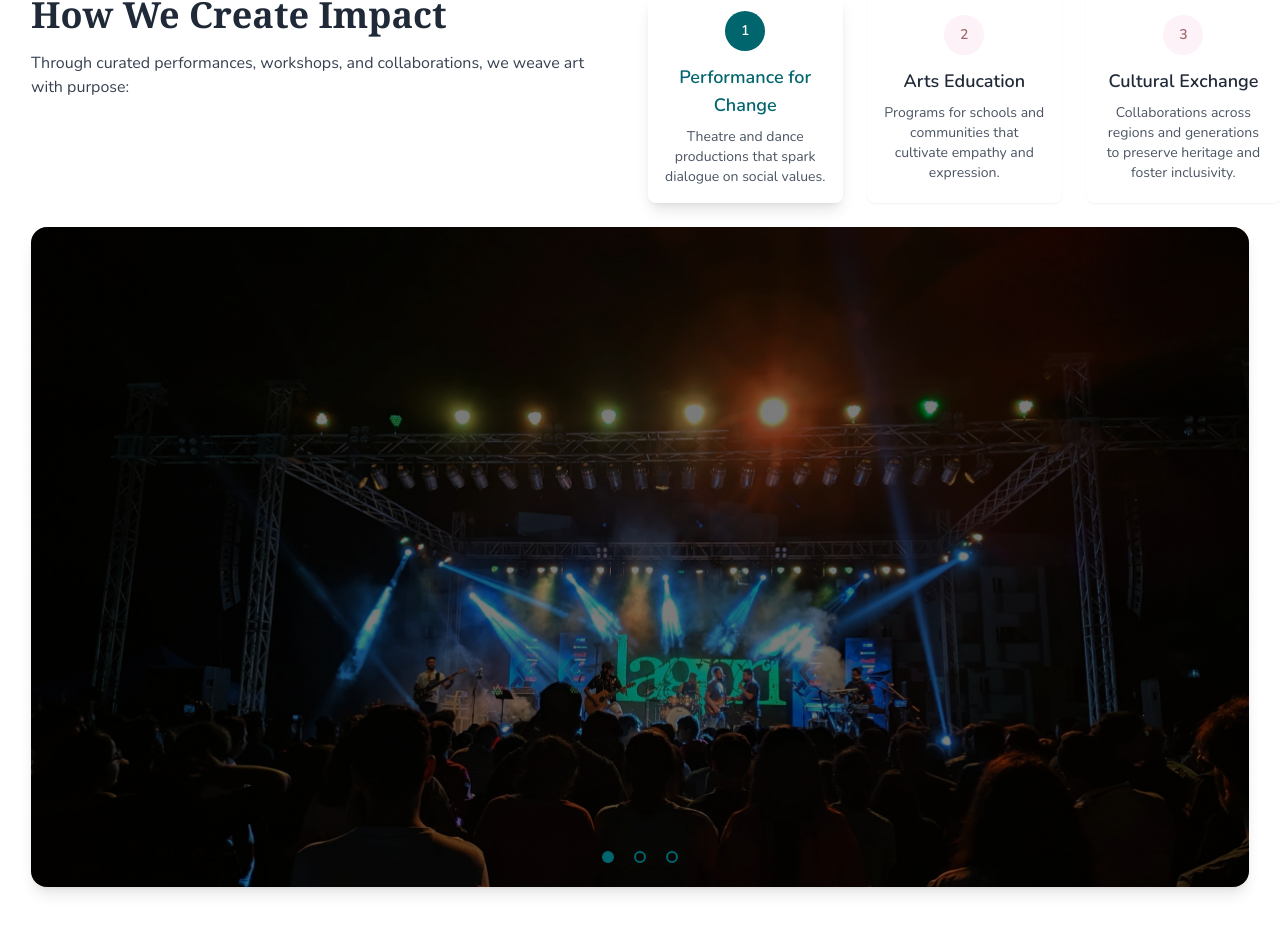
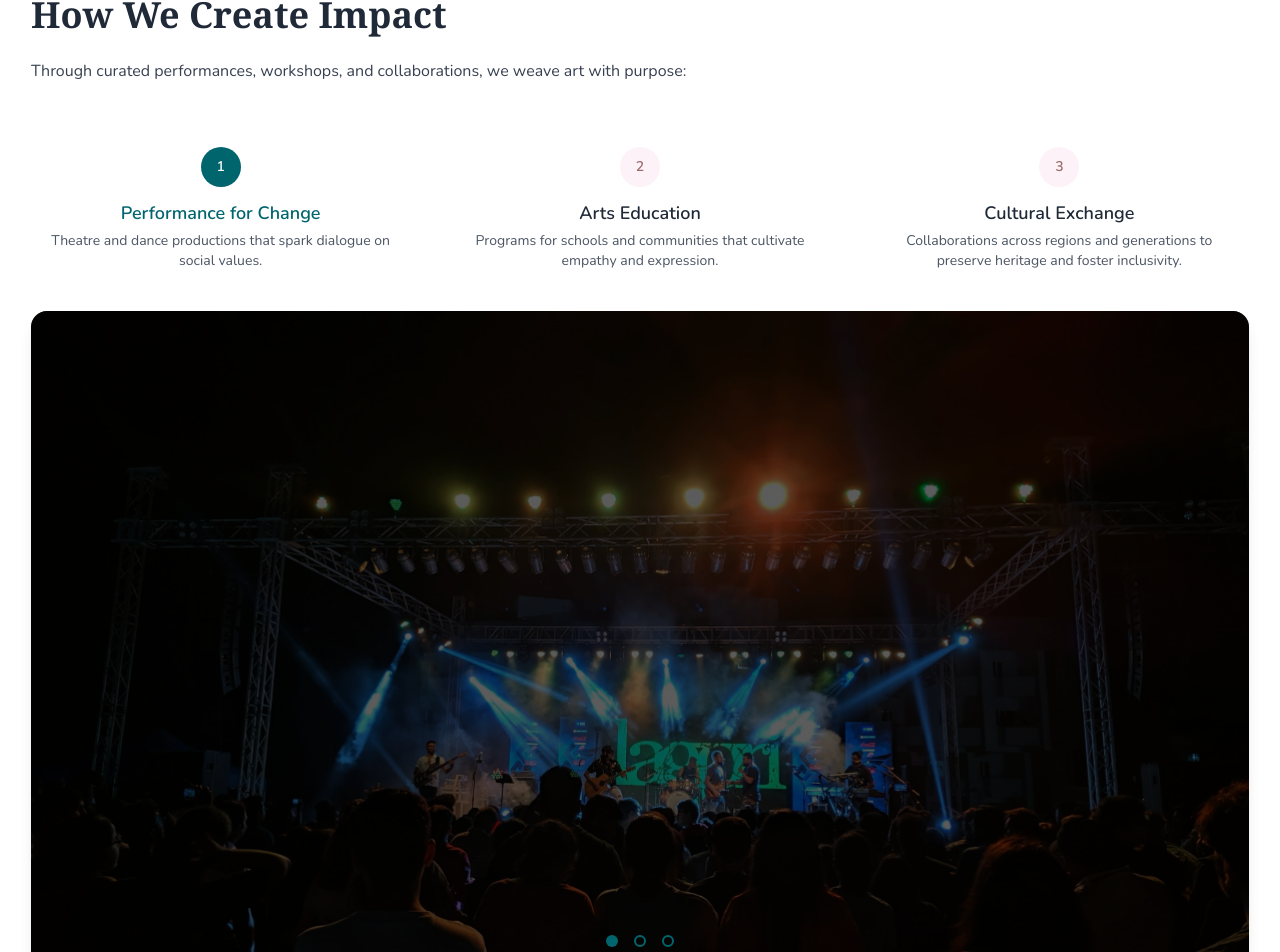
Before and after one commit to PritiHM/Vaachi-Website, a Next.js app: page / in a window 1280 px wide. Shown: the part 2250-3202 px from the top of the page. Built offline with nearby package versions, Linux system fonts and the light colour scheme.

Commit message:
updated ui and fixes

```diff
--- a/components/ImpactSection.jsx
+++ b/components/ImpactSection.jsx
@@ -1,104 +1,117 @@
 "use client";
-import { useEffect, useRef, useState } from "react";
+import { useState } from "react";
 import Image from "next/image";
 
 export default function ImpactSection() {
   const [activePoint, setActivePoint] = useState(0);
+  const [activeSlide, setActiveSlide] = useState(0);
+
   const points = [
     {
       id: 1,
       title: "Performance for Change",
       desc: "Theatre and dance productions that spark dialogue on social values.",
+      slides: [
+        "/images/impact-slide1.png",
+        "/images/impact-slide1.png",
+        "/images/impact-slide1.png",
+      ]
     },
     {
       id: 2,
       title: "Arts Education",
       desc: "Programs for schools and communities that cultivate empathy and expression.",
+      slides: [
+        "/images/impact-slide1.png",
+        "/images/impact-slide1.png",
+        "/images/impact-slide1.png",
+      ]
     },
     {
       id: 3,
       title: "Cultural Exchange",
       desc: "Collaborations across regions and generations to preserve heritage and foster inclusivity.",
+      slides: [
+        "/images/impact-slide1.png",
+        "/images/impact-slide1.png",
+        "/images/impact-slide1.png",
+      ]
     },
   ];
 
-  const images = [
-    "/images/impact-slide1.png",
-    "/images/impact-slide2.png",
-    "/images/impact-slide3.png"
-  ];
-
-  const listRef = useRef(null);
-  useEffect(() => {
-    const el = listRef.current?.querySelector(`[data-idx="${activePoint}"]`);
-    el?.scrollIntoView?.({ behavior: "smooth", block: "nearest", inline: "center" });
-  }, [activePoint]);
+  const current = points[activePoint];
 
   return (
-    <section className="w-full flex justify-center bg-white py-8 sm:py-12">
-      <div className="w-full max-w-[1250px] px-4">
-        <div className="grid lg:grid-cols-[48%_52%] gap-8 items-start">
-          <div>
-            <h2 className="text-4xl font-serif font-semibold text-[#1f2937]">
+    <section className="max-w-[1250px] w-full mx-auto px-4 mt-6 mb-10">
+
+      {/* Header */}
+      <div className="mb-6">
+        <h2 className="text-4xl font-serif font-semibold text-[#1f2937] mb-3">
           How We Create Impact
         </h2>
-            <p className="text-base text-gray-700 mt-4 max-w-[640px]">
+        <p className="text-base text-gray-700 max-w-[900px] mt-6">
           Through curated performances, workshops, and collaborations, we weave art with purpose:
         </p>
       </div>
 
-          <div className="w-full">
-            <div ref={listRef} className="grid grid-cols-1 sm:grid-cols-3 gap-4 lg:gap-6">
+      {/* Points */}
+      <div className="grid grid-cols-3 gap-10 mt-16 mb-6">
         {points.map((p, idx) => (
           <button
             key={p.id}
-                  data-idx={idx}
-                  type="button"
-                  onClick={() => setActivePoint(idx)}
-                  aria-pressed={activePoint === idx}
-                  className={`w-full text-center p-4 rounded-lg transition-shadow duration-200 ${
-                    activePoint === idx ? "shadow-lg" : "shadow-sm"
-                  }`}
+            onClick={() => {
+              setActivePoint(idx);
+              setActiveSlide(0);
+            }}
+            className="focus:outline-none"
           >
+            <div className="flex flex-col items-center text-center">
+
               <div
-                    className={`mx-auto w-10 h-10 rounded-full flex items-center justify-center font-semibold text-sm ${
-                      activePoint === idx ? "bg-[#00656D] text-white" : "bg-pink-50 text-[#9b6a6a]"
-                    }`}
+                className={`w-10 h-10 rounded-full flex items-center justify-center font-semibold text-sm
+                  ${activePoint === idx ? "bg-[#00656D] text-white" : "bg-pink-50 text-[#9b6a6a]"}`}
               >
                 {p.id}
               </div>
-                  <h3 className={`mt-3 text-lg font-semibold ${activePoint === idx ? "text-[#00656D]" : "text-gray-800"}`}>
+
+              <div className="mt-3">
+                <h3 className={`text-lg font-semibold ${activePoint === idx ? "text-[#00656D]" : "text-gray-800"}`}>
                   {p.title}
                 </h3>
-                  <p className="mt-2 text-sm text-gray-600">{p.desc}</p>
+                <p className="text-sm text-gray-600 mt-1 max-w-[340px]">
+                  {p.desc}
+                </p>
+              </div>
+
+            </div>
           </button>
         ))}
       </div>
-          </div>
-        </div>
 
-        <div className="relative w-full rounded-2xl overflow-hidden shadow-lg mt-6">
-          <div className="relative w-full h-[260px] sm:h-[360px] md:h-[480px] lg:h-[660px]">
+      {/* IMAGE BOX - SAME SIZE EXACTLY */}
+      <div className="relative w-full h-[660px] rounded-2xl overflow-hidden shadow-lg mt-10">
+
+        {current.slides.map((src, i) => (
+          <div
+            key={i}
+            className={`absolute inset-0 transition-opacity duration-500 ease-in-out
+              ${i === activeSlide ? "opacity-100 z-10" : "opacity-0 z-0"}`}
+          >
             <Image
-              src={images[activePoint]}
-              alt={`impact ${activePoint + 1}`}
+              src={src}
+              alt=""
               fill
               className="object-cover"
-              priority
             />
-            <div className="absolute inset-0 bg-black/20" />
+            <div className="absolute inset-0 bg-black/40"></div>
           </div>
+        ))}
 
-          <div className="absolute bottom-5 left-1/2 -translate-x-1/2 flex gap-3 z-50 pointer-events-auto">
-            {images.map((_, idx) => (
-              <button
-                key={idx}
-                type="button"
-                onClick={() => setActivePoint(idx)}
-                aria-label={`Show ${idx + 1}`}
-                className="p-1"
-              >
-                {activePoint === idx ? (
+        {/* ⭐ Dots INSIDE IMAGE (FIXED) */}
+        <div className="absolute bottom-6 left-1/2 -translate-x-1/2 flex gap-4 z-20">
+          {current.slides.map((_, idx) => (
+            <button key={idx} onClick={() => setActiveSlide(idx)}>
+              {activeSlide === idx ? (
                 <span className="w-3 h-3 rounded-full bg-[#00656D] block"></span>
               ) : (
                 <span className="w-3 h-3 rounded-full border-2 border-[#00656D] block"></span>
@@ -107,22 +120,8 @@ export default function ImpactSection() {
           ))}
         </div>
 
-          <div className="lg:hidden mt-4 px-3">
-            <div className="bg-white rounded-lg p-4 shadow-md">
-              <div className="flex items-start gap-3">
-                <div className="w-10 h-10 rounded-full flex items-center justify-center font-semibold text-sm bg-[#00656D] text-white">
-                  {points[activePoint].id}
-                </div>
-                <div>
-                  <h4 className="text-base font-semibold">{points[activePoint].title}</h4>
-                  <p className="text-sm text-gray-600 mt-1">{points[activePoint].desc}</p>
-                </div>
-              </div>
-            </div>
       </div>
 
-        </div>
-      </div>
     </section>
   );
 }
--- a/components/WhoWeAre.jsx
+++ b/components/WhoWeAre.jsx
@@ -5,10 +5,10 @@ export default function WhoWeAre() {
     <section className="w-full bg-white flex justify-center px-4">
       <div
         className="
-          bg-[#00656D] text-white rounded-2xl shadow-lg relative
+          bg-[#00656D] text-white rounded-2xl shadow-lg relative overflow-hidden
           mx-auto max-w-[1250px] w-full my-8
           overflow-visible md:overflow-hidden
-          pt-12
+          pt-20 md:pt-24
         "
       >
         <div className="absolute top-0 right-0 w-20 h-20 pointer-events-none select-none">
```
Lines whose indentation alone changed are shown as unchanged.
